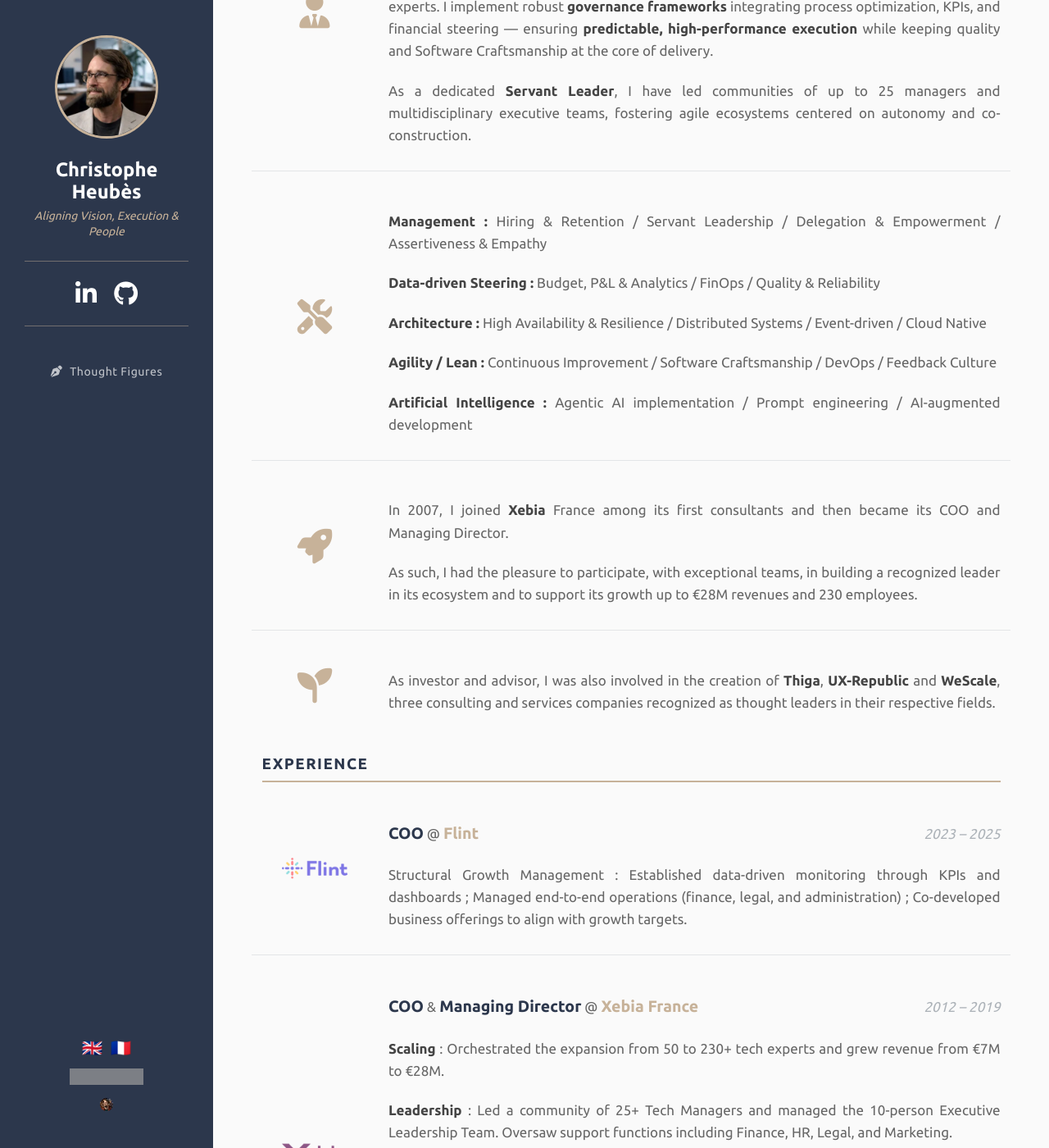
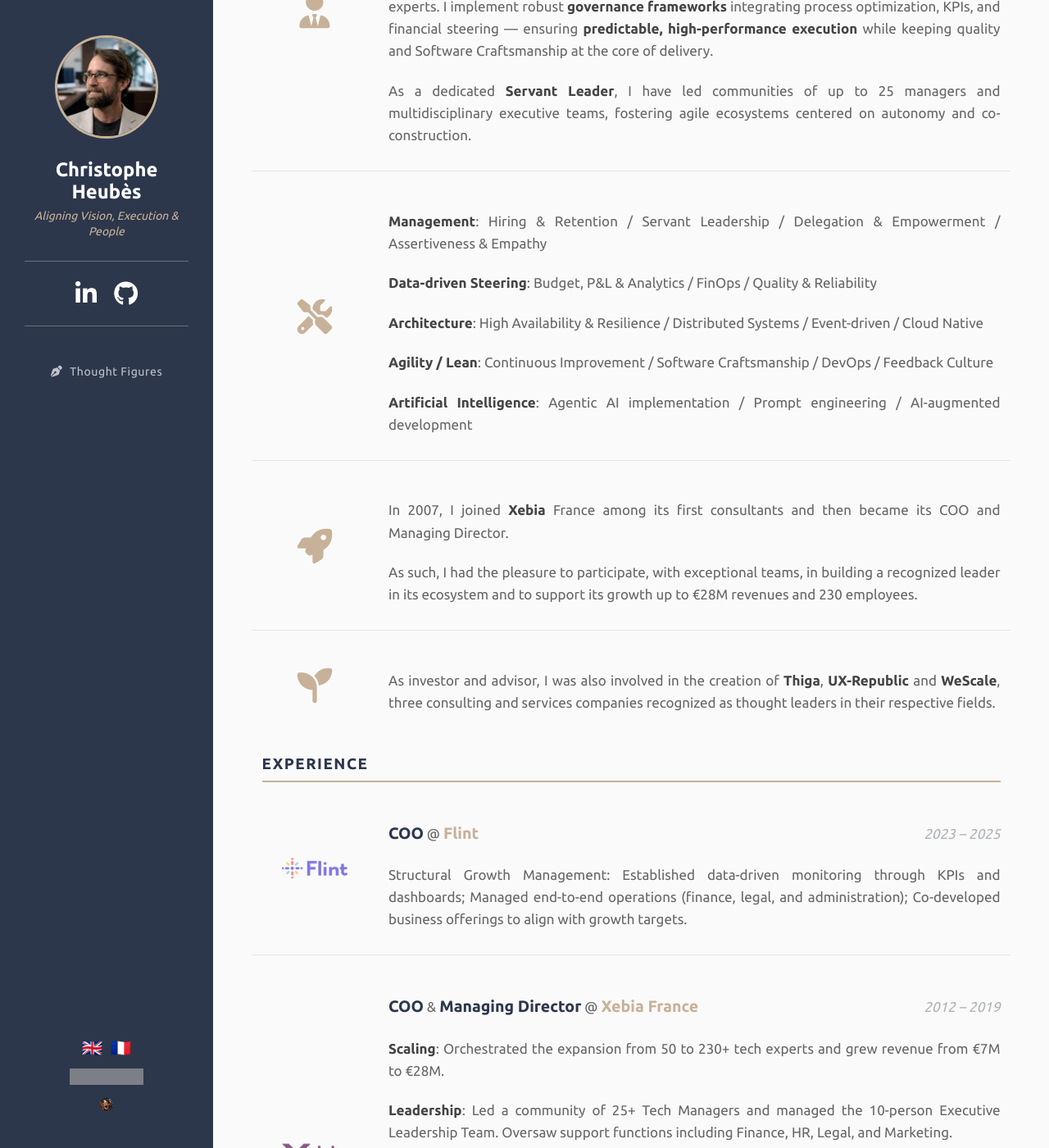
Before and after one commit to cheubes/christophe.heubes.com, a Jekyll site: the page built from index-en.html, in a window 1280 px wide and 1400 px high, scrolled down 282 px. Shown: the whole window at 82% size. Built offline with Jekyll 4.4.1, drawn with Linux system fonts in a browser that asks for light colours; nearby versions of some CDN libraries; grey boxes are pictures that could not be loaded.

Commit message:
Fix punctuation spacing and bold styling in skills section (FR & EN).
Remove French-style spaces before colons/semicolons in English version; move colons outside <strong> tags in both versions.

Co-Authored-By: Claude Sonnet 4.6 <noreply@anthropic.com>

```diff
--- a/index-en.html
+++ b/index-en.html
@@ -19,13 +19,13 @@ section-about: About
 section-resume: Experience
 
 about-intro: <p>With a background in engineering and <strong>technical architecture</strong>, coupled with extensive experience as a <strong>COO</strong>, <strong>I structure technology organizations</strong> to drive sustainable and ambitious growth.</p><p>I have orchestrated the <strong>scaling of organizations</strong> from 50 to over 230 engineers and tech experts. I implement robust <strong>governance frameworks</strong> integrating process optimization, KPIs, and financial steering — ensuring <strong>predictable, high-performance execution</strong> while keeping quality and Software Craftsmanship at the core of delivery.</p><p>As a dedicated <strong>Servant Leader</strong>, I have led communities of up to 25 managers and multidisciplinary executive teams, fostering agile ecosystems centered on autonomy and co-construction.</p>
-about-skills: <p><strong>Management&nbsp;&#58;</strong> Hiring &amp;&nbsp;Retention&nbsp;/ Servant Leadership&nbsp;/ Delegation &amp;&nbsp;Empowerment&nbsp;/ Assertiveness &amp;&nbsp;Empathy</p><p><strong>Data-driven Steering&nbsp;&#58;</strong> Budget, P&amp;L &amp;&nbsp;Analytics&nbsp;/ FinOps&nbsp;/ Quality &amp;&nbsp;Reliability</p><p><strong>Architecture&nbsp;&#58;</strong> High Availability &amp;&nbsp;Resilience&nbsp;/ Distributed Systems&nbsp;/ Event-driven&nbsp;/ Cloud Native</p><p><strong>Agility&nbsp;/ Lean&nbsp;&#58;</strong> Continuous Improvement&nbsp;/ Software Craftsmanship&nbsp;/ DevOps&nbsp;/ Feedback Culture</p><p><strong>Artificial Intelligence&nbsp;&#58;</strong> Agentic AI implementation&nbsp;/ Prompt engineering&nbsp;/ AI-augmented development</p>
+about-skills: <p><strong>Management</strong>&#58; Hiring &amp;&nbsp;Retention&nbsp;/ Servant Leadership&nbsp;/ Delegation &amp;&nbsp;Empowerment&nbsp;/ Assertiveness &amp;&nbsp;Empathy</p><p><strong>Data-driven Steering</strong>&#58; Budget, P&amp;L &amp;&nbsp;Analytics&nbsp;/ FinOps&nbsp;/ Quality &amp;&nbsp;Reliability</p><p><strong>Architecture</strong>&#58; High Availability &amp;&nbsp;Resilience&nbsp;/ Distributed Systems&nbsp;/ Event-driven&nbsp;/ Cloud Native</p><p><strong>Agility&nbsp;/ Lean</strong>&#58; Continuous Improvement&nbsp;/ Software Craftsmanship&nbsp;/ DevOps&nbsp;/ Feedback Culture</p><p><strong>Artificial Intelligence</strong>&#58; Agentic AI implementation&nbsp;/ Prompt engineering&nbsp;/ AI-augmented development</p>
 about-xebia: <p>In 2007, I joined <strong>Xebia</strong> France among its first consultants and then became its COO and Managing Director.</p><p>As such, I had the pleasure to participate, with exceptional teams, in building a recognized leader in its ecosystem and to support its growth up to €28M revenues and 230 employees.</p>
 about-invest: <p>As investor and advisor, I was also involved in the creation of <strong>Thiga</strong>, <strong>UX-Republic</strong> and <strong>WeScale</strong>, three consulting and services companies recognized as thought leaders in their respective fields.</p>
 
-resume-flint: <p><span><strong>COO</strong> @&nbsp;<strong class="resume-company">Flint</strong></span><i>2023 – 2025</i></p><p>Structural Growth Management&nbsp;&#58; Established data-driven monitoring through KPIs and dashboards&nbsp;; Managed end-to-end operations (finance, legal, and administration)&nbsp;; Co-developed business offerings to align with growth targets.</p>
-resume-xebia-coo: <p><span><strong>COO</strong> &amp;&nbsp;<strong>Managing Director</strong> @&nbsp;<strong class="resume-company">Xebia France</strong></span><i>2012 – 2019</i></p><p><strong>Scaling</strong>&nbsp;&#58; Orchestrated the expansion from 50 to 230+ tech experts and grew revenue from €7M to €28M.</p><p><strong>Leadership</strong>&nbsp;&#58; Led a community of 25+ Tech Managers and managed the 10-person Executive Leadership Team. Oversaw support functions including Finance, HR, Legal, and Marketing.</p><p><strong>Governance</strong>&nbsp;&#58; Implemented an agile organization fostering autonomy and continuous improvement of operational processes.</p><p><strong>Data-Driven Steering</strong>&nbsp;&#58; Designed and analyzed Financial, HR and Sales dashboards to secure execution and team alignment.</p><p><strong>Strategy</strong>&nbsp;&#58; Co-designed business strategy and service offerings to ensure seamless Tech-Business alignment.</p>
-resume-xebia: <p><span><strong>Consultant, Architect</strong> &amp;&nbsp;<strong>Manager</strong> @&nbsp;<strong class="resume-company">Xebia France</strong></span><i>2007 - 2012</i></p><p><strong>Technical Architecture</strong> &amp;&nbsp;<strong>Consulting</strong>&nbsp;&#58; Delivered strategic missions for clients including JCDecaux, Digiplug, Ministère de l'Education Nationale, SNCF, APCA and Generali.</p><p><strong>People Management</strong>&nbsp;&#58; Managed a team of 10 technology consultants.</p>
+resume-flint: <p><span><strong>COO</strong> @&nbsp;<strong class="resume-company">Flint</strong></span><i>2023 – 2025</i></p><p>Structural Growth Management&#58; Established data-driven monitoring through KPIs and dashboards; Managed end-to-end operations (finance, legal, and administration); Co-developed business offerings to align with growth targets.</p>
+resume-xebia-coo: <p><span><strong>COO</strong> &amp;&nbsp;<strong>Managing Director</strong> @&nbsp;<strong class="resume-company">Xebia France</strong></span><i>2012 – 2019</i></p><p><strong>Scaling</strong>&#58; Orchestrated the expansion from 50 to 230+ tech experts and grew revenue from €7M to €28M.</p><p><strong>Leadership</strong>&#58; Led a community of 25+ Tech Managers and managed the 10-person Executive Leadership Team. Oversaw support functions including Finance, HR, Legal, and Marketing.</p><p><strong>Governance</strong>&#58; Implemented an agile organization fostering autonomy and continuous improvement of operational processes.</p><p><strong>Data-Driven Steering</strong>&#58; Designed and analyzed Financial, HR and Sales dashboards to secure execution and team alignment.</p><p><strong>Strategy</strong>&#58; Co-designed business strategy and service offerings to ensure seamless Tech-Business alignment.</p>
+resume-xebia: <p><span><strong>Consultant, Architect</strong> &amp;&nbsp;<strong>Manager</strong> @&nbsp;<strong class="resume-company">Xebia France</strong></span><i>2007 - 2012</i></p><p><strong>Technical Architecture</strong> &amp;&nbsp;<strong>Consulting</strong>&#58; Delivered strategic missions for clients including JCDecaux, Digiplug, Ministère de l'Education Nationale, SNCF, APCA and Generali.</p><p><strong>People Management</strong>&#58; Managed a team of 10 technology consultants.</p>
 resume-dreamsoft: <p><span><strong>Consultant, Developer</strong> &amp;&nbsp;<strong>Architect</strong> @&nbsp;<strong class="resume-company">Dreamsoft</strong> <i>(Solucom group)</i></span><i>2002 - 2007</i></p><p>Missions for Bouygues Telecom, Canal +, Eurodisney, Crédit Agricole, EDF R&D, HVAE, INRA and CHU Fort de France.</p>
 resume-epita: <p><span><strong class="resume-company">EPITA</strong></span><i>2002</i></p><p>Major of my specialization <i>(MTI - Multimedia and Information Technologies)</i>.</p>
 
--- a/index.html
+++ b/index.html
@@ -19,7 +19,7 @@ section-about: À propos
 section-resume: Parcours
 
 about-intro: <p>Ingénieur de formation, <strong>architecte technique</strong> et <strong>directeur des opérations</strong> aguerri, <strong>je structure les organisations tech</strong> au service d'une croissance saine et ambitieuse.</p><p>J'ai orchestré le <strong>passage à l'échelle</strong> d'une organisation de 50 à plus de 230 ingénieurs et experts tech. Je déploie des <strong>cadres de gouvernance</strong> solides alliant optimisation des processus, KPIs et pilotage financier, garantissant ainsi une <strong>exécution prévisible</strong> et performante tout en plaçant la qualité et le craftsmanship au cœur du delivery.</p><p><strong>Servant Leader</strong> convaincu, j'ai animé des communautés allant jusqu'à 25 managers et des équipes de direction pluridisciplinaires en pilotant des écosystèmes agiles centrés sur l'autonomie et la co-construction.</p>
-about-skills: <p><strong>Management&nbsp;&#58;</strong> Recrutement &amp;&nbsp;Rétention&nbsp;/ Servant Leadership&nbsp;/ Délégation &amp;&nbsp;Autonomisation&nbsp;/ Assertivité &amp;&nbsp;Empathie</p><p><strong>Pilotage par la donnée&nbsp;&#58;</strong> Budget, P&amp;L &amp;&nbsp;Analytique&nbsp;/ FinOps&nbsp;/ Qualité &amp;&nbsp;Fiabilité</p><p><strong>Architecture&nbsp;&#58;</strong> Haute disponibilité &amp;&nbsp;Résilience&nbsp;/ Systèmes distribués&nbsp;/ Event-driven&nbsp;/ Cloud Native</p><p><strong>Agilité&nbsp;/ Lean&nbsp;&#58;</strong> Amélioration continue&nbsp;/ Software Craftsmanship&nbsp;/ DevOps&nbsp;/ Culture du feedback</p><p><strong>Intelligence artificielle&nbsp;&#58;</strong> Mise en œuvre d'agents&nbsp;/ Prompt engineering&nbsp;/ Développement augmenté IA</p>
+about-skills: <p><strong>Management</strong>&nbsp;&#58; Recrutement &amp;&nbsp;Rétention&nbsp;/ Servant Leadership&nbsp;/ Délégation &amp;&nbsp;Autonomisation&nbsp;/ Assertivité &amp;&nbsp;Empathie</p><p><strong>Pilotage par la donnée</strong>&nbsp;&#58; Budget, P&amp;L &amp;&nbsp;Analytique&nbsp;/ FinOps&nbsp;/ Qualité &amp;&nbsp;Fiabilité</p><p><strong>Architecture</strong>&nbsp;&#58; Haute disponibilité &amp;&nbsp;Résilience&nbsp;/ Systèmes distribués&nbsp;/ Event-driven&nbsp;/ Cloud Native</p><p><strong>Agilité&nbsp;/ Lean</strong>&nbsp;&#58; Amélioration continue&nbsp;/ Software Craftsmanship&nbsp;/ DevOps&nbsp;/ Culture du feedback</p><p><strong>Intelligence artificielle</strong>&nbsp;&#58; Mise en œuvre d'agents&nbsp;/ Prompt engineering&nbsp;/ Développement augmenté IA</p>
 about-xebia: <p>En 2007, j’intègre <strong>Xebia</strong> France parmi ses premiers consultants puis en devient directeur des opérations et directeur général.</p><p>A ce titre, j’ai eu le plaisir de participer, avec des équipes exceptionnelles, à la construction d’un leader reconnu de son écosystème et d’accompagner sa croissance jusqu’à 28&nbsp;M€ de CA et 230 collaborateurs.</p>
 about-invest: <p>J’ai également participé, en tant qu’investisseur et conseil, à la création de <strong>Thiga</strong>, <strong>UX-Republic</strong> et <strong>WeScale</strong>, trois sociétés de conseil et services reconnues comme leaders de pensée dans leurs secteurs respectifs.</p>
 
```
